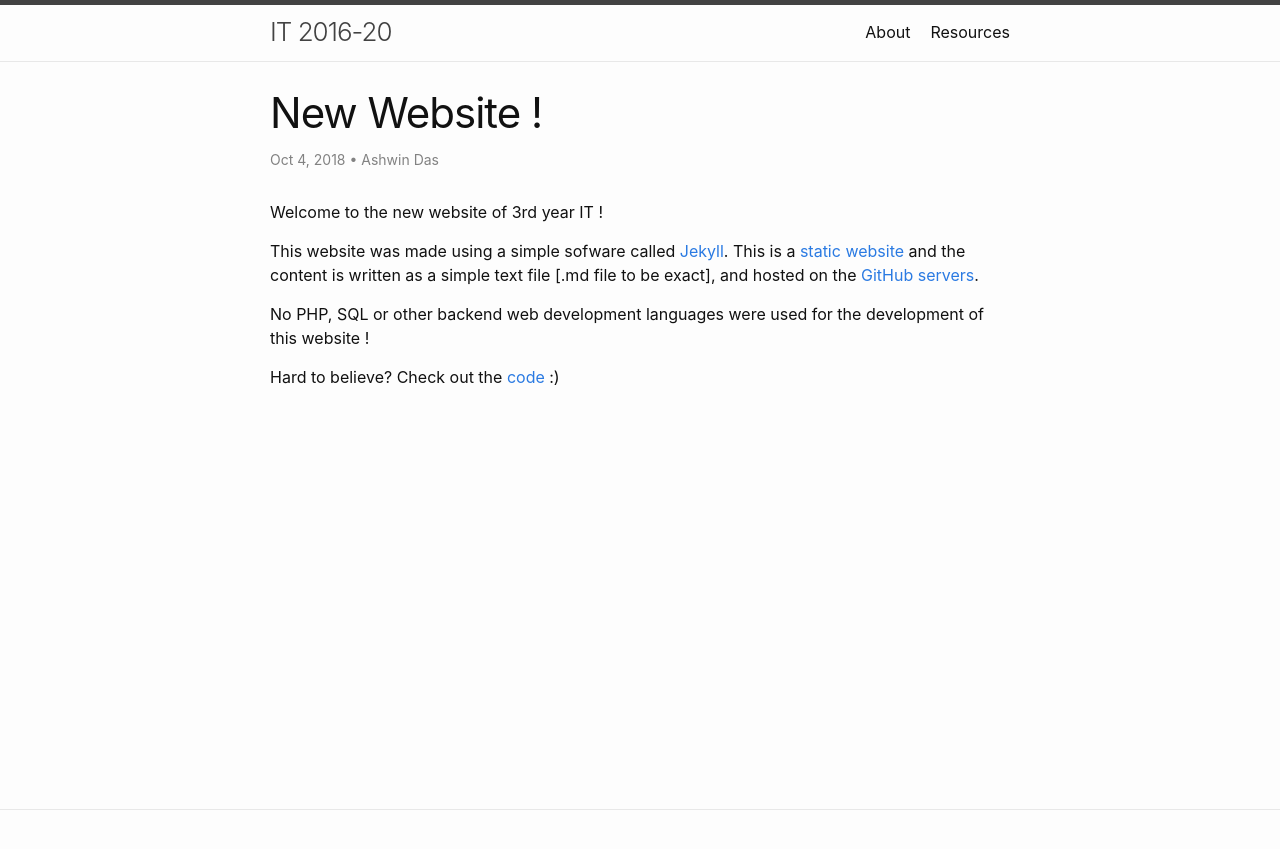
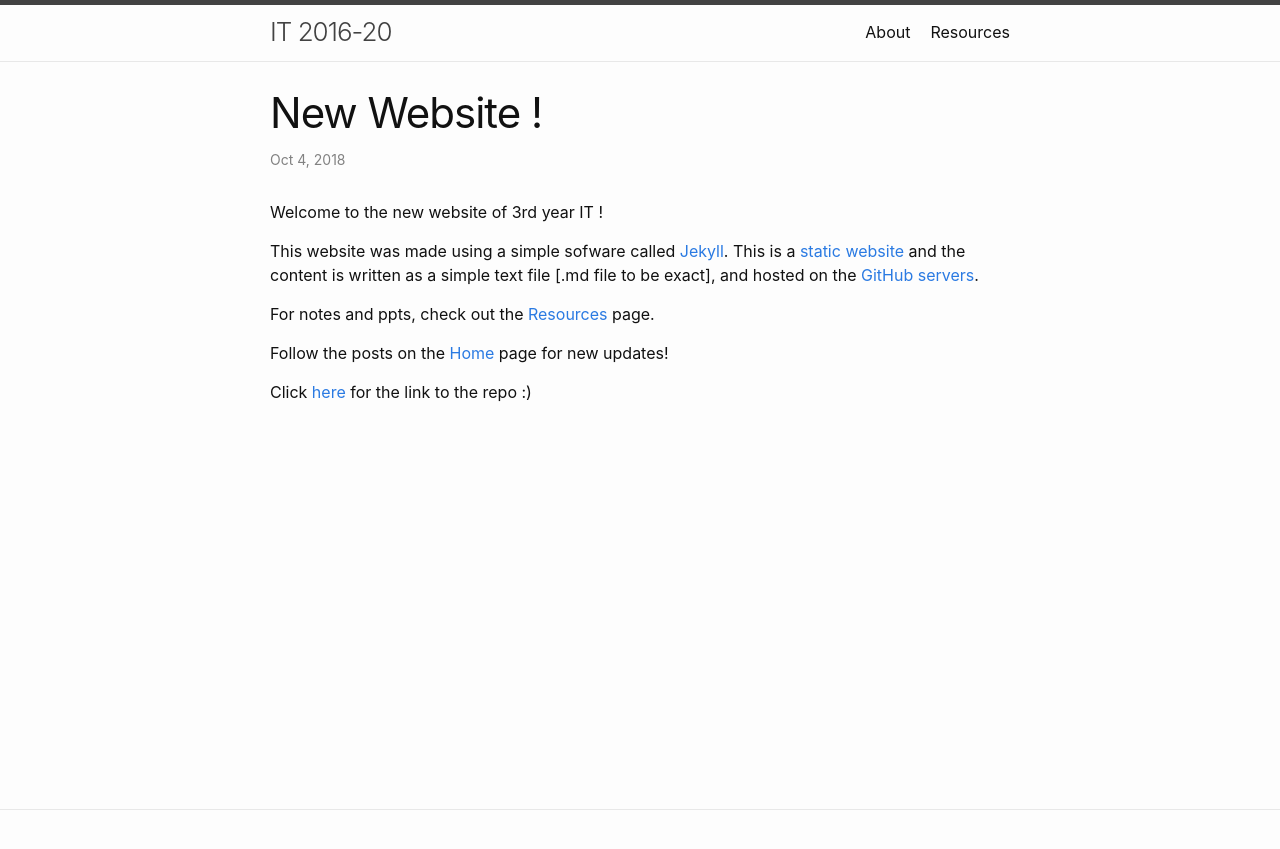
Before and after one commit to IT-GECBH/2020, a Jekyll site: the page built from _posts/2018-10-04-new-website.markdown, in a window 1280 px wide. Shown: the top 849 px of the page. Built offline with Jekyll 4.4.1, drawn with Linux system fonts in a browser that asks for light colours.

Commit message:
Update 2018-10-04-new-website.markdown

```diff
--- a/_posts/2018-10-04-new-website.markdown
+++ b/_posts/2018-10-04-new-website.markdown
@@ -1,7 +1,6 @@
 ---
 layout: post
 title:  "New Website !"
-author: "Ashwin Das"
 date:   2018-10-04 22:00:00 +0530
 ---
 
@@ -9,11 +8,16 @@ Welcome to the new website of 3rd year IT !
 
 This website was made using a simple sofware called [Jekyll][jek]. This is a [static website][stat-wb] and the content is written as a simple text file [.md file to be exact], and hosted on the [GitHub servers][g-pages].
 
-No PHP, SQL or other backend web development languages were used for the development of this website !
+For notes and ppts, check out the [Resources] page.
 
-Hard to believe? Check out the [code][repo] :)
+Follow the posts on the [Home] page for new updates!
+
+
+Click [here][repo] for the link to the repo :)
 
 [jek]: https://jekyllrb.com/
 [stat-wb]: https://techterms.com/definition/staticwebsite
 [g-pages]: https://pages.github.com/
 [repo]: https://github.com/IT-GECBH/year3
+[Home]: /year3
+[Resources]: /year3/resources/
```
